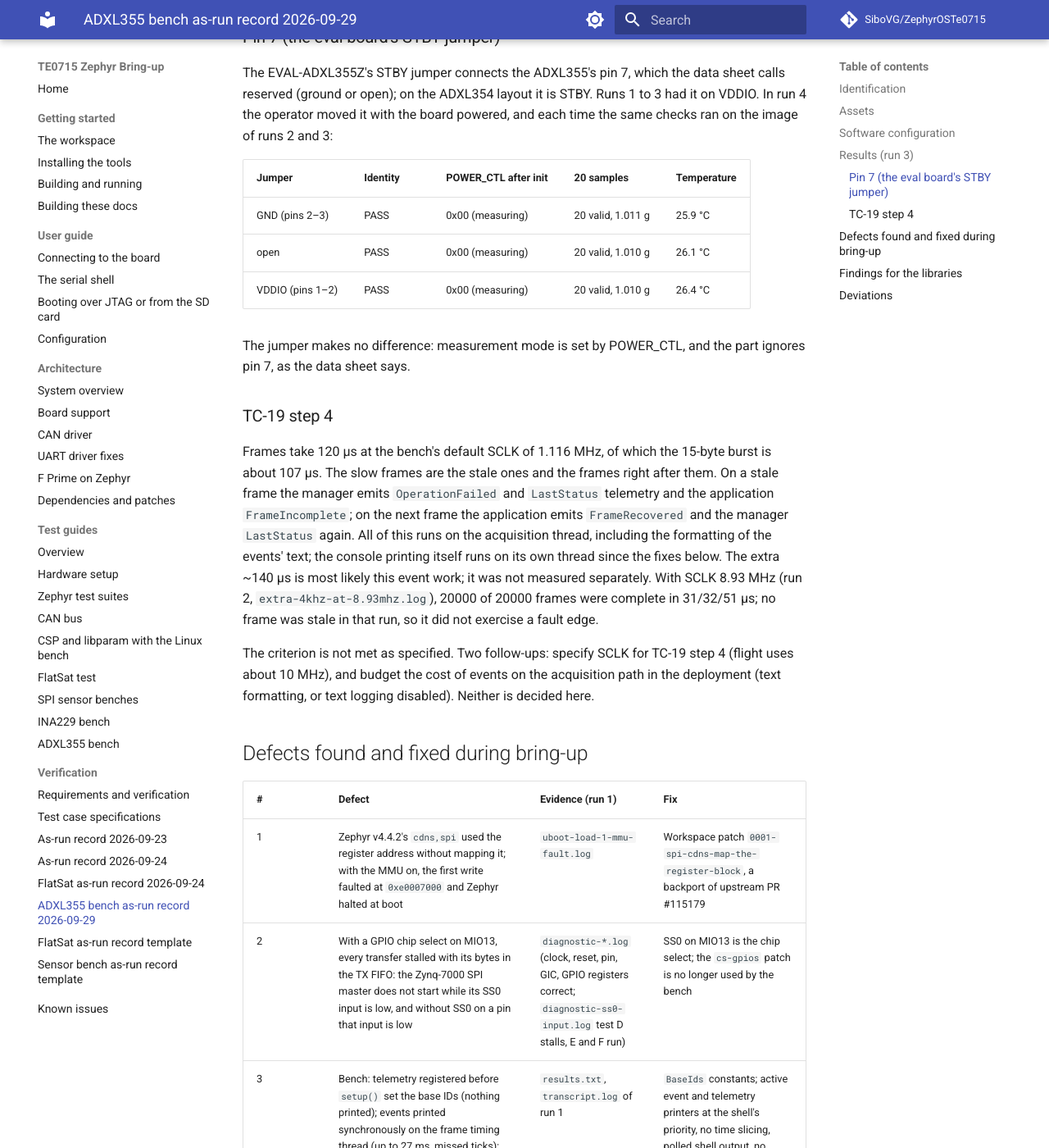
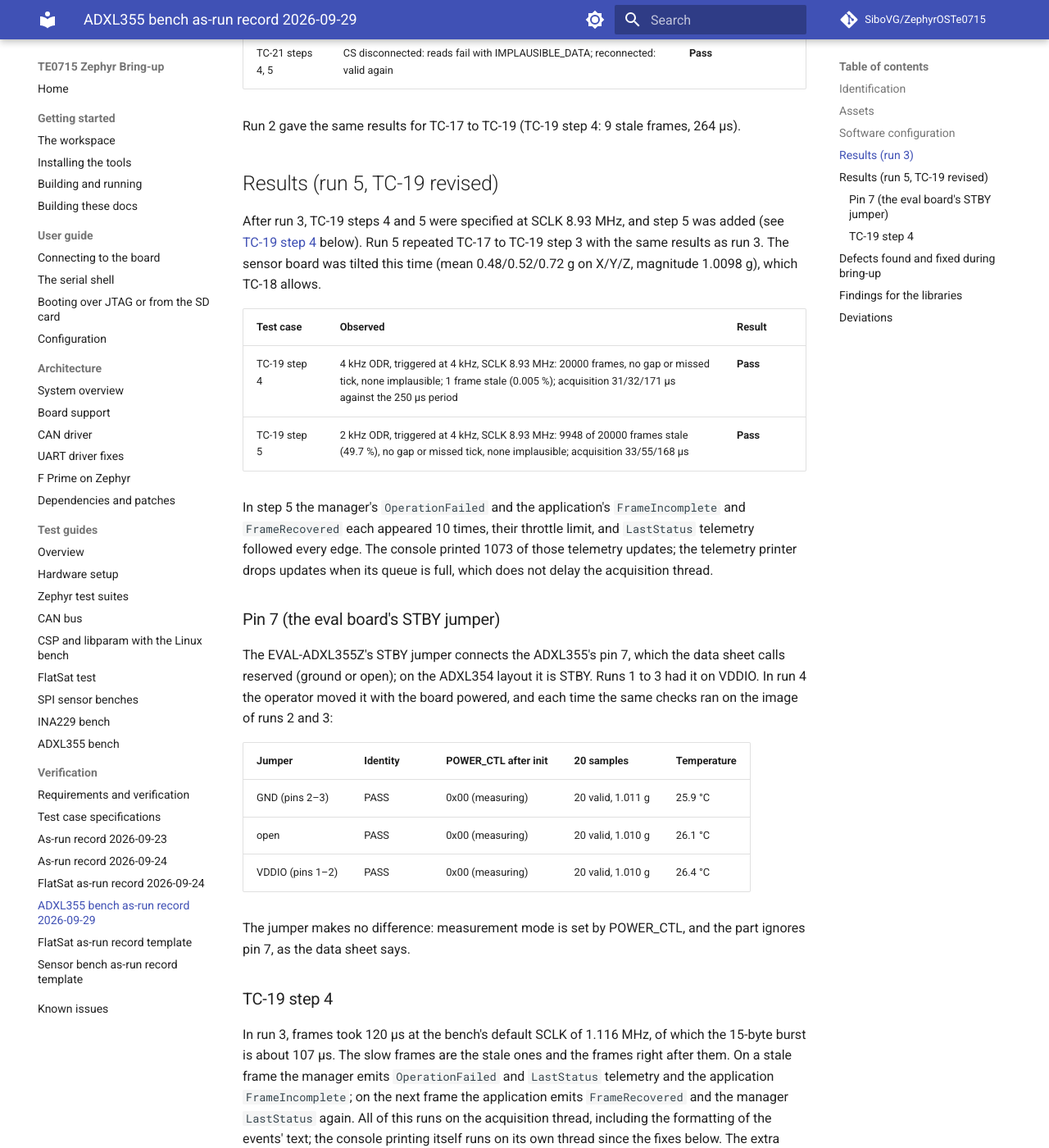
Before and after one commit to SiboVG/ZephyrOSTe0715, an MkDocs documentation site: the page built from docs/verification/as-run-adxl355-2026-09-29.md, in a window 1280 px wide and 1400 px high, scrolled down 3719 px. Shown: the whole window at 82% size. Built offline with MkDocs 1.6.1 and Material for MkDocs 9.7.7, drawn with Linux system fonts in a browser that asks for light colours; comment, search, counter and statistics services are not loaded; some of the changed text lies outside the part shown.

Commit message:
ADXL355 bench: TC-19 4 kHz steps at SCLK 8.93 MHz
TC-19 step 4 checks the 250 us period of 4 kHz triggering but did not
state an SCLK; at the default 1.116 MHz the 15-byte read alone takes
about 107 us. Steps 4 and 5 now run at 8.93 MHz, the closest to the
flight SPI's 10 MHz, and restore the default clock afterwards. The new
step 5 triggers a 2 kHz sensor at 4 kHz, so every second frame is a
stale or recovery edge with its events and telemetry on the acquisition
thread.

Run 5 (2026-09-29-2126-adxl355, the image of runs 2 to 4): 21 passed,
0 failed. Step 4: 31/32/171 us, 1 stale frame; step 5: 9948 of 20000
stale, 33/55/168 us. A fault edge adds about 140 us at both 1.116 and
8.93 MHz, so it is software on that thread, not bus time; the as-run
record notes it for the seven-sensor budget. TE-ADXL-003 is verified on
hardware at 8.93 MHz.

```diff
--- a/docs/verification/as-run-adxl355-2026-09-29.md
+++ b/docs/verification/as-run-adxl355-2026-09-29.md
@@ -14,17 +14,18 @@ The raw evidence is not edited; this page only refers to it:
 | 2 | `2026-09-29-2034-adxl355` | Automated run with the fixes (19 passed, 1 failed), and an extra 4 kHz measurement at 8.93 MHz |
 | 3 | `2026-09-29-interactive-adxl355` | **Assessed**: the complete run with the operator steps (34 passed, 1 failed) |
 | 4 | `2026-09-29-2111-adxl355-pin7` | Pin 7 check: the STBY jumper on GND, open and on VDDIO |
+| 5 | `2026-09-29-2126-adxl355` | **Assessed for TC-19 steps 4 and 5**: automated run with the revised TC-19 (steps 4 and 5 at SCLK 8.93 MHz, step 5 new; 21 passed, 0 failed) |
 
 ## Identification
 
 | Field | Entry |
 |---|---|
-| Start time of run 3 | 2026-09-29 18:45:39 UTC (run 2: 18:38:42 UTC) |
-| Procedure | `docs/tests/adxl355.md` as in the working tree of `227bd3c` + `bench-uncommitted.diff` |
+| Start time of run 3 | 2026-09-29 18:45:39 UTC (run 2: 18:38:42 UTC, run 5: 19:26:24 UTC) |
+| Procedure | `docs/tests/adxl355.md` as in the working tree of `227bd3c` + `bench-uncommitted.diff`; run 5: TC-19 as revised after run 3 (`ade3cf1` + run 5's `bench-uncommitted.diff`) |
 | Test cases | TC-17, TC-18, TC-19, TC-20, TC-21 |
 | Script | `app/scripts/sensor_bench.py adxl355 --attach` (run 3 also `--interactive`) |
 | Operator | S. Van Gool (wiring; the orientations and wire removal of TC-20 and TC-21); commands run by the script |
-| Result line | run 3: `DONE 34 passed, 1 failed` |
+| Result line | run 3: `DONE 34 passed, 1 failed`; run 5: `DONE 21 passed, 0 failed` |
 
 ## Assets
 
@@ -46,7 +47,7 @@ The raw evidence is not edited; this page only refers to it:
 | Zephyr | `70b56a29cd74` (v4.4.2 + fork) with the workspace's west patches |
 | F Prime, fprime-zephyr | `35d4c0e`, `6e2a411` with the workspace's west patches |
 | Image | `zephyr.bin` sha256 `ff1e14e6a141b163362448427649cb99e8cf56f803f3f8d7139a12046115257e`, built 2026-09-29 20:37 CEST on macOS with Zephyr SDK 1.0.1 |
-| Loading | Into RAM through U-Boot's `loadx` over the console, CRC32 checked on the board, started as `boot.cmd` does (caches off, `go 0x0`); the SD card was not changed. Run 3 used the image loaded for run 2 without a reset in between (uptime check in its `image.txt`) |
+| Loading | Into RAM through U-Boot's `loadx` over the console, CRC32 checked on the board, started as `boot.cmd` does (caches off, `go 0x0`); the SD card was not changed. Runs 3 to 5 used the image loaded for run 2 without a reset in between (uptime checks in their `image.txt`) |
 
 ## Results (run 3)
 
@@ -66,13 +67,31 @@ The raw evidence is not edited; this page only refers to it:
 | TC-19 step 1 | 1 kHz ODR, triggered at 500 Hz: 2500 of 2500 complete, none stale, no gap, no missed tick; 119/120/138 µs | **Pass** |
 | TC-19 step 2 | Triggered at 2 kHz: 1983 of 4000 stale (49.6 %), none implausible, no missed tick | **Pass** |
 | TC-19 step 3 | 4 kHz ODR, triggered at 2 kHz: 10000 of 10000 complete; 119/120/136 µs | **Pass** |
-| TC-19 step 4 | Triggered at 4 kHz: no gap or missed tick, none implausible; 2 of 20000 frames stale (0.010 %, the timer and the sensor's oscillator drift); acquisition 119/120/**265** µs against the 250 µs period | **Fail** |
+| TC-19 step 4 | Triggered at 4 kHz: no gap or missed tick, none implausible; 2 of 20000 frames stale (0.010 %, the timer and the sensor's oscillator drift); acquisition 119/120/**265** µs against the 250 µs period, at SCLK 1.116 MHz | **Fail**; superseded by run 5 under the revised procedure |
 | TC-20 | ±X, ±Y, ±Z up: the axis along gravity 0.986 to 1.016 g, the others at most 0.071 g. Offsets X +3.96, Y −9.82, Z +14.81 mg; sensitivity 0.9989, 1.0049, 1.0009 of nominal | **Pass** |
 | TC-21 steps 1, 2 | MISO disconnected: identity reads all ones, reads fail, 50 of 50 frames partial (IMPLAUSIBLE_DATA) | **Pass** |
 | TC-21 step 3 | Reconnected: 50 of 50 frames complete, no reinitialization | **Pass** |
 | TC-21 steps 4, 5 | CS disconnected: reads fail with IMPLAUSIBLE_DATA; reconnected: valid again | **Pass** |
 
 Run 2 gave the same results for TC-17 to TC-19 (TC-19 step 4: 9 stale frames, 264 µs).
+
+## Results (run 5, TC-19 revised)
+
+After run 3, TC-19 steps 4 and 5 were specified at SCLK 8.93 MHz, and step 5 was added
+(see [TC-19 step 4](#tc-19-step-4) below). Run 5 repeated TC-17 to TC-19 step 3 with
+the same results as run 3. The sensor board was tilted this time (mean 0.48/0.52/0.72 g
+on X/Y/Z, magnitude 1.0098 g), which TC-18 allows.
+
+| Test case | Observed | Result |
+|---|---|---|
+| TC-19 step 4 | 4 kHz ODR, triggered at 4 kHz, SCLK 8.93 MHz: 20000 frames, no gap or missed tick, none implausible; 1 frame stale (0.005 %); acquisition 31/32/171 µs against the 250 µs period | **Pass** |
+| TC-19 step 5 | 2 kHz ODR, triggered at 4 kHz, SCLK 8.93 MHz: 9948 of 20000 frames stale (49.7 %), no gap or missed tick, none implausible; acquisition 33/55/168 µs | **Pass** |
+
+In step 5 the manager's `OperationFailed` and the application's `FrameIncomplete` and
+`FrameRecovered` each appeared 10 times, their throttle limit, and `LastStatus`
+telemetry followed every edge. The console printed 1073 of those telemetry updates;
+the telemetry printer drops updates when its queue is full, which does not delay the
+acquisition thread.
 
 ### Pin 7 (the eval board's STBY jumper)
 
@@ -92,20 +111,30 @@ ignores pin 7, as the data sheet says.
 
 ### TC-19 step 4
 
-Frames take 120 µs at the bench's default SCLK of 1.116 MHz, of which the 15-byte
-burst is about 107 µs. The slow frames are the stale ones and the frames right after
-them. On a stale frame the manager emits `OperationFailed` and `LastStatus` telemetry
-and the application `FrameIncomplete`; on the next frame the application emits
-`FrameRecovered` and the manager `LastStatus` again. All of this runs on the
-acquisition thread, including the formatting of the events' text; the console
-printing itself runs on its own thread since the fixes below. The extra ~140 µs is
-most likely this event work; it was not measured separately. With SCLK 8.93 MHz (run 2, `extra-4khz-at-8.93mhz.log`),
-20000 of 20000 frames were complete in 31/32/51 µs; no frame was stale in that run, so
-it did not exercise a fault edge.
+In run 3, frames took 120 µs at the bench's default SCLK of 1.116 MHz, of which the
+15-byte burst is about 107 µs. The slow frames are the stale ones and the frames right
+after them. On a stale frame the manager emits `OperationFailed` and `LastStatus`
+telemetry and the application `FrameIncomplete`; on the next frame the application
+emits `FrameRecovered` and the manager `LastStatus` again. All of this runs on the
+acquisition thread, including the formatting of the events' text; the console printing
+itself runs on its own thread since the fixes below. The extra ~140 µs is this work
+(run 5 below). With SCLK 8.93 MHz (run 2, `extra-4khz-at-8.93mhz.log`), 20000 of 20000
+frames were complete in 31/32/51 µs; no frame was stale in that run, so it did not
+exercise a fault edge.
 
-The criterion is not met as specified. Two follow-ups: specify SCLK for TC-19 step 4
-(flight uses about 10 MHz), and budget the cost of events on the acquisition path in
-the deployment (text formatting, or text logging disabled). Neither is decided here.
+Run 3 did not meet the criterion. The procedure did not state an SCLK, and the flight
+SPI runs at about 10 MHz, so steps 4 and 5 now run at 8.93 MHz, the fastest SCLK within
+the ADXL355's limit.
+
+Run 5 measured the fault edge at 8.93 MHz. In step 4 one frame was stale, with the
+full set of events and telemetry, and the longest acquisition was 171 µs against a
+normal 32 µs. The extra ~140 µs is the same as at 1.116 MHz (265 against 120 µs), so it
+is software on the acquisition thread, not bus time. Step 5 (about 10000 stale frames)
+stayed within 168 µs. One sensor at 8.93 MHz fits the period with 79 µs to spare.
+
+For the flight array this means a fault edge costs about as much as four normal
+sensor reads. The deployment has to budget it (ADXL-INT-004), for example by not
+formatting event text on the acquisition thread.
 
 ## Defects found and fixed during bring-up
 
@@ -125,7 +154,7 @@ cause the all-ones reads. Their cause was not determined.
 | # | Library | Item | Finding |
 |---|---|---|---|
 | 1 | fprime-adxl355 | `readTemperature` | With MISO stuck high (run 1, before the wiring check), it returned OK at −219.2 °C (raw 4095): two equal all-ones reads pass the consistency check, and a value outside the sensor's −40 to 125 °C range is not rejected |
-| 2 | fprime-adxl355 | ADXL-INT-004 | A fault edge on the acquisition path added about 140 µs on this target, most likely the event and telemetry work on that thread (TC-19 step 4); relevant for the seven-sensor budget |
+| 2 | fprime-adxl355 | ADXL-INT-004 | A fault edge on the acquisition path adds about 140 µs on this target at both 1.116 and 8.93 MHz (TC-19 step 4, runs 3 and 5), so it is the event and telemetry work on that thread, not bus time; a normal read at 8.93 MHz takes 32 µs. Relevant for the seven-sensor budget |
 | 3 | fprime-adxl355 | Acceptance plan steps 1, 6, 8, 9 | Shown for one sensor on the internal clock: identity, no fresh sample without the external clock, STATUS reserved bits and DATA_RDY clearing, repeated reinitialization without power cycling |
 
 ## Deviations
--- /dev/null
+++ b/docs/verification/evidence/2026-09-29-2126-adxl355/image.txt
@@ -0,0 +1,5 @@
+image: the one loaded for 2026-09-29-2034-adxl355 (see its image.txt), still running: uptime 2943.5 s at 21:27:37 CEST, boot at about 20:38:34, when that image was loaded
+zephyr.bin sha256: ff1e14e6a141b163362448427649cb99e8cf56f803f3f8d7139a12046115257e
+zephyr.elf sha256: 9deddf7681dc703ab605e78e2fceaa0348503695d1f48ee54959fbf8c42accd6
+sources: the firmware under app/ of ade3cf1 is that of the image (227bd3c + 2026-09-29-2034-adxl355/bench-uncommitted.diff), except the Zephyr patch files, which that diff does not contain; the Zephyr tree carries only spi_cdns.c changes, exactly app/zephyr/patches/zephyr/0001-spi-cdns-map-the-register-block.patch of ade3cf1 (git apply --reverse --check); the only uncommitted code changes at this run were in sensor_bench.py and its tests (bench-uncommitted.diff here): TC-19 steps 4 and 5 at SCLK 8.93 MHz, step 5 new
+wiring: as in 2026-09-29-interactive-adxl355; STBY jumper on VDDIO (pins 1-2), which run 4 showed has no effect
```
Also changed, not shown: docs/verification/evidence/2026-09-29-2126-adxl355/environment.txt (added, +10 -0 lines), docs/verification/evidence/2026-09-29-2126-adxl355/results.txt (added, +26 -0 lines), docs/verification/requirements.md (+1 -1 lines), docs/verification/test-cases.md (+2 -2 lines), 6 other files.
